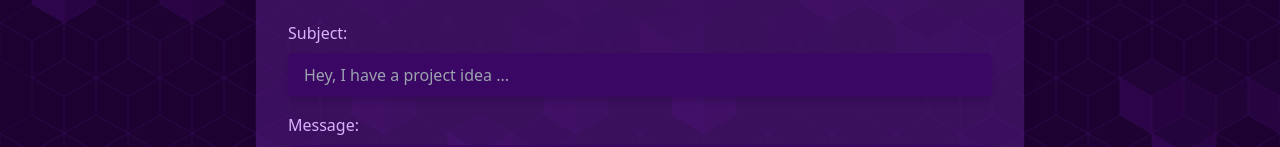
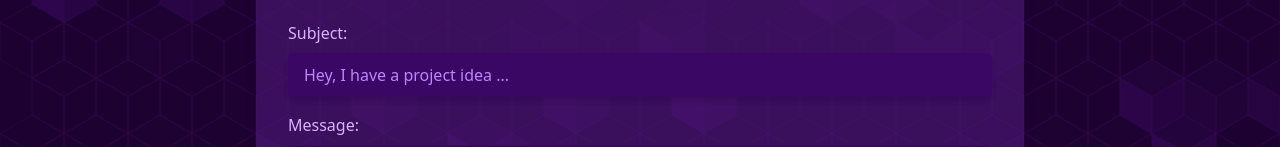
Before and after one commit to Armando284/portfolio-2023, an Astro site: page / in a window 1280 px wide. Shown: the part 5262-5409 px from the top of the page. Built offline with nearby package versions, Linux system fonts and the light colour scheme; Astro itself is replaced by a stand-in of ours.

Commit message:
Fix: Contact form placeholder text color

```diff
--- a/src/components/ContactSection.tsx
+++ b/src/components/ContactSection.tsx
@@ -96,7 +96,7 @@ export default function ContactSection() {
             onChange={handleChange}
             autoComplete="off"
             placeholder="Hey, I have a project idea ..."
-            className="h-11 rounded-md p-4 outline-none bg-purple-950 shadow-md"
+            className="h-11 rounded-md p-4 outline-none bg-purple-950 shadow-md placeholder:text-purple-400"
           />
         </div>
         <div className="w-full flex flex-col gap-2">
```
